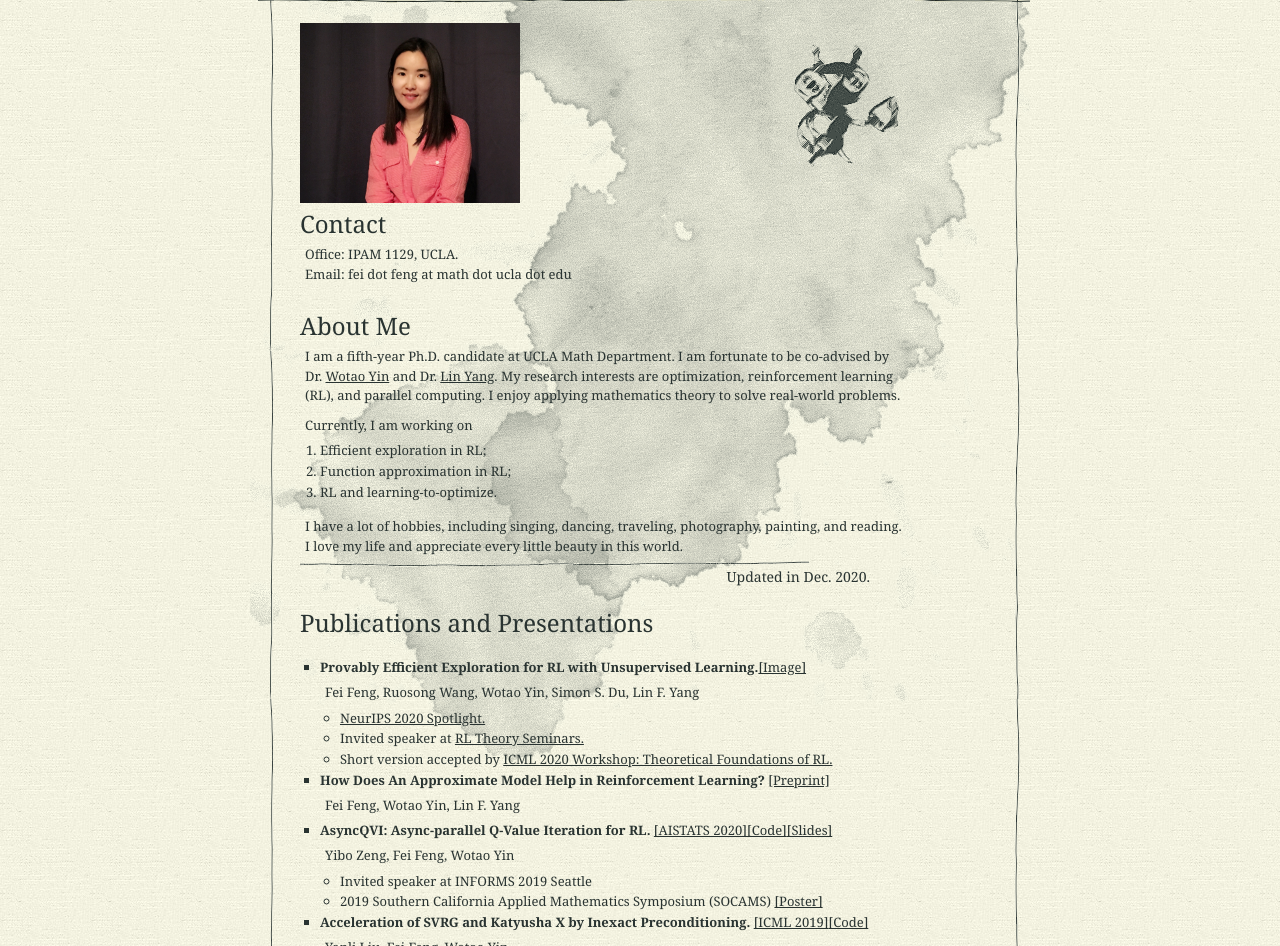
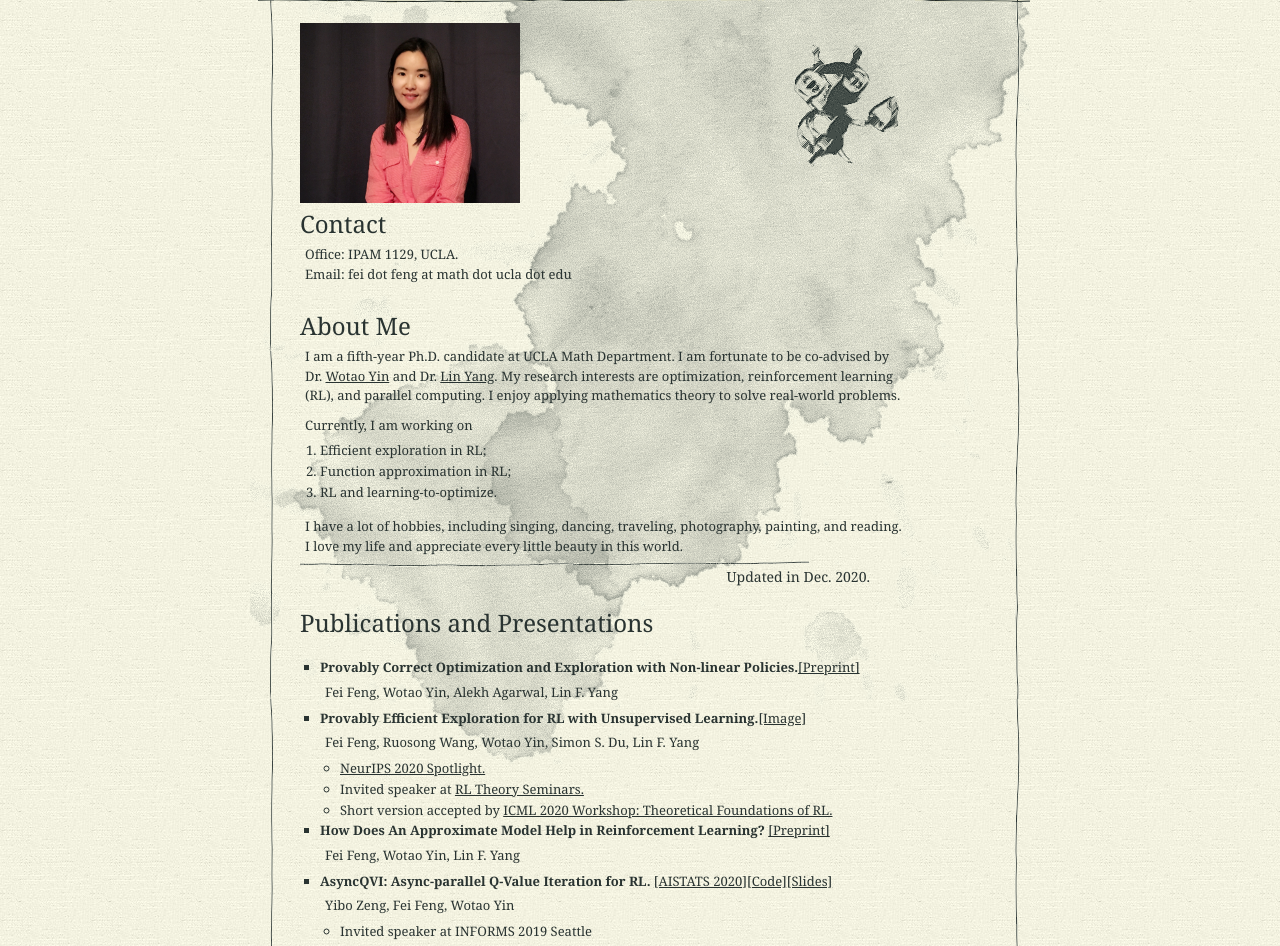
Before and after one commit to FlorenceFeng/FlorenceFeng.github.io, a plain HTML site: page index.html in a window 1280 px wide. Shown: the part 154-1100 px from the top of the page. Drawn offline with Linux system fonts and the light colour scheme.

Commit message:
Update for new paper

```diff
--- a/index.html
+++ b/index.html
@@ -74,6 +74,9 @@
  <br/>
       <ol style="list-style-type: square">
 
+	  <li class="nostyle"><b>Provably Correct Optimization and Exploration with Non-linear Policies.</b><a href="https://arxiv.org/abs/2103.11559" target="_blank">[Preprint]</a>
+        <p> Fei Feng, Wotao Yin, Alekh Agarwal, Lin F. Yang</p></li>
+
 	<li class="nostyle"><b>Provably Efficient Exploration for RL with Unsupervised Learning.</b><a href="http://www.math.ucla.edu/~fei.feng/URL-IMG.png" target="_blank">[Image]</a>
          <p> Fei Feng, Ruosong Wang, Wotao Yin, Simon S. Du, Lin F. Yang</p></li>
 <ul>
```
